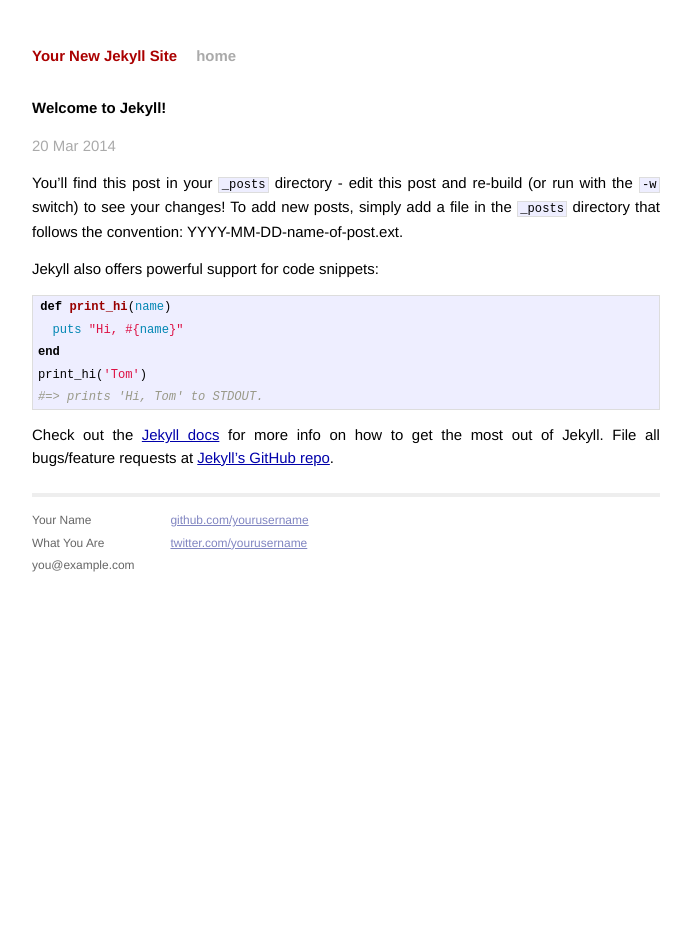
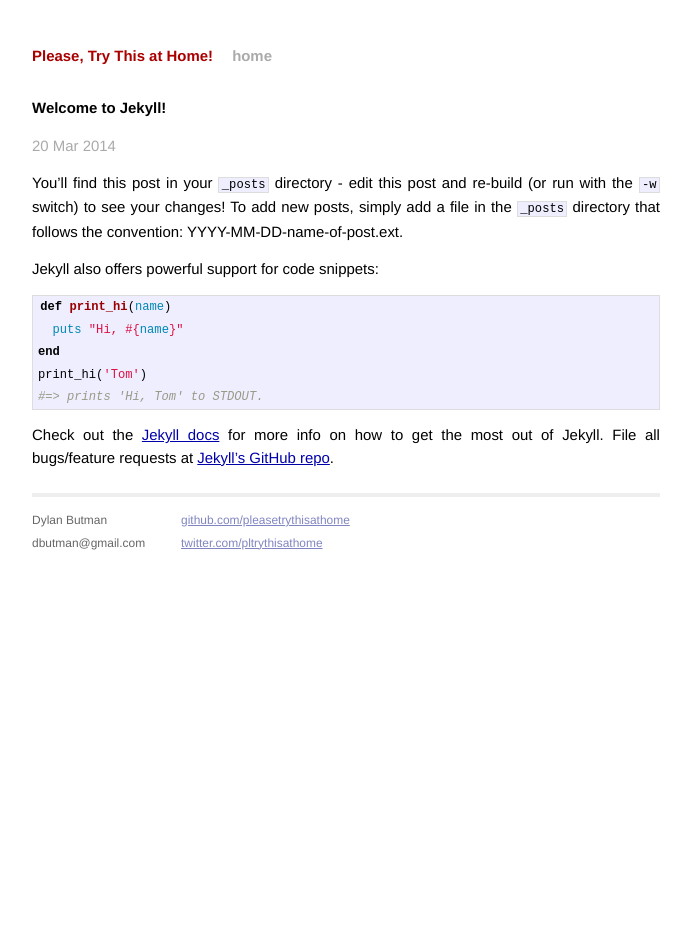
Before and after one commit to pleasetrythisathome/pleasetrythisathome.github.io, a Jekyll site: the page built from _posts/2014-03-20-welcome-to-jekyll.markdown, in a window 1280 px wide. Shown: the whole page, without its empty margins (294-985 px from the left). Built offline with Jekyll 4.4.1, drawn with Linux system fonts in a browser that asks for light colours; Markdown is read by kramdown in place of the engine named in the settings.

Commit message:
site info

```diff
--- a/_config.yml
+++ b/_config.yml
@@ -1,3 +1,3 @@
-name: Your New Jekyll Site
+name: Please, Try This at Home!
 markdown: redcarpet
 pygments: true
--- a/_layouts/default.html
+++ b/_layouts/default.html
@@ -26,15 +26,14 @@
           <div class="footer">
             <div class="contact">
               <p>
-                Your Name<br />
-                What You Are<br />
-                you@example.com
+                Dylan Butman<br />
+                dbutman@gmail.com
               </p>
             </div>
             <div class="contact">
               <p>
-                <a href="https://github.com/yourusername">github.com/yourusername</a><br />
-                <a href="https://twitter.com/yourusername">twitter.com/yourusername</a><br />
+                <a href="https://github.com/pleasetrythisathome">github.com/pleasetrythisathome</a><br />
+                <a href="https://twitter.com/pltrythisathome">twitter.com/pltrythisathome</a><br />
               </p>
             </div>
           </div>
--- a/index.html
+++ b/index.html
@@ -1,10 +1,10 @@
 ---
 layout: default
-title: Your New Jekyll Site
+title: Please, Try This at Home!
 ---
 
 <div id="home">
-  <h1>Blog Posts</h1>
+  <h1>Posts</h1>
   <ul class="posts">
     {% for post in site.posts %}
       <li><span>{{ post.date | date_to_string }}</span> &raquo; <a href="{{ post.url }}">{{ post.title }}</a></li>
```
